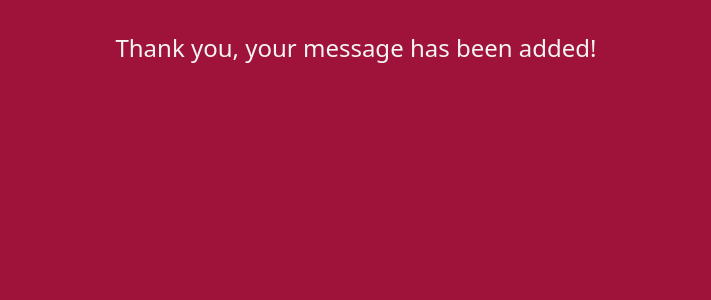
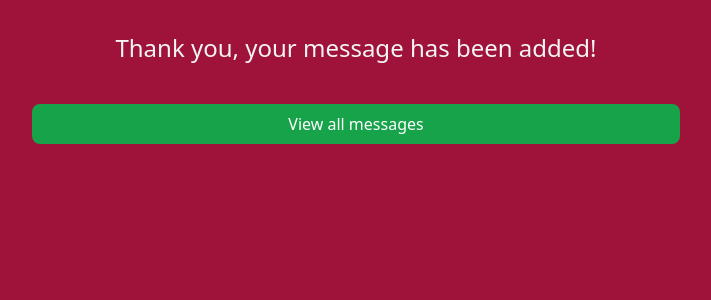
Before and after one commit to joshwallerr/pl_wedding, a Flask app: page /success in a window 1280 px wide. Shown: the top 300 px of the page, without its empty margins (284-995 px from the left). Run offline with Flask 2, Linux system fonts and the light colour scheme; style sheets or scripts are compiled from the project's sources; some libraries are stand-ins or nearby versions.

Commit message:
finished

```diff
--- a/templates/success.html
+++ b/templates/success.html
@@ -11,6 +11,9 @@
 <body class="bg-rose-800">
     <div class="max-w-2xl flex flex-col justify-center mx-auto p-6 px-3 pt-4">
         <h1 class="text-zinc-100 mx-auto text-2xl text-center pt-4 mb-6">Thank you, your message has been added!</h1>
+        <a href="/">
+            <div class="mt-4 bg-green-600 hover:bg-green-500 text-white py-2 px-12 rounded-lg text-center mx-auto">View all messages</div>
+        </a>
     </div>
 </body>
 </html>
```
